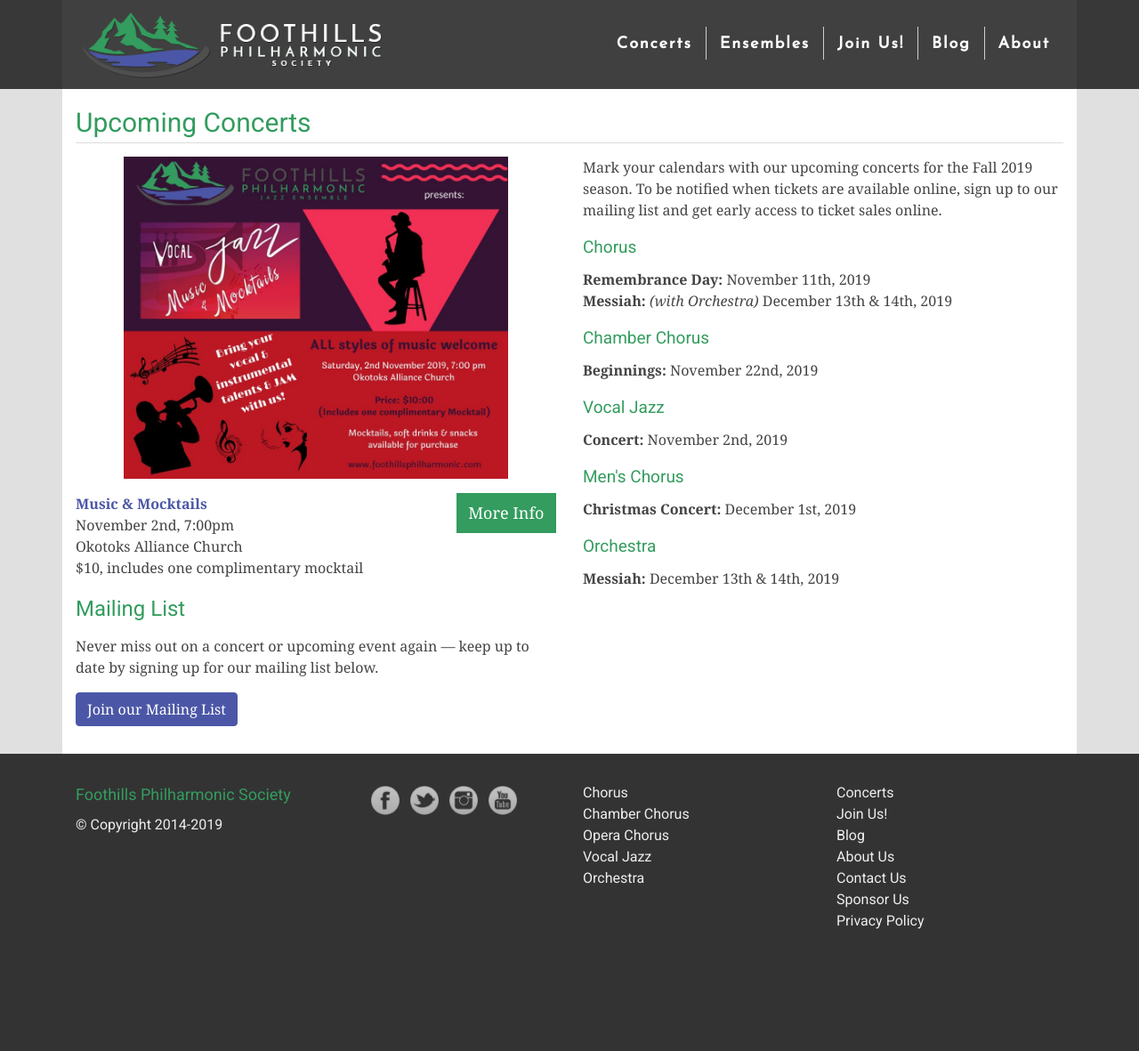
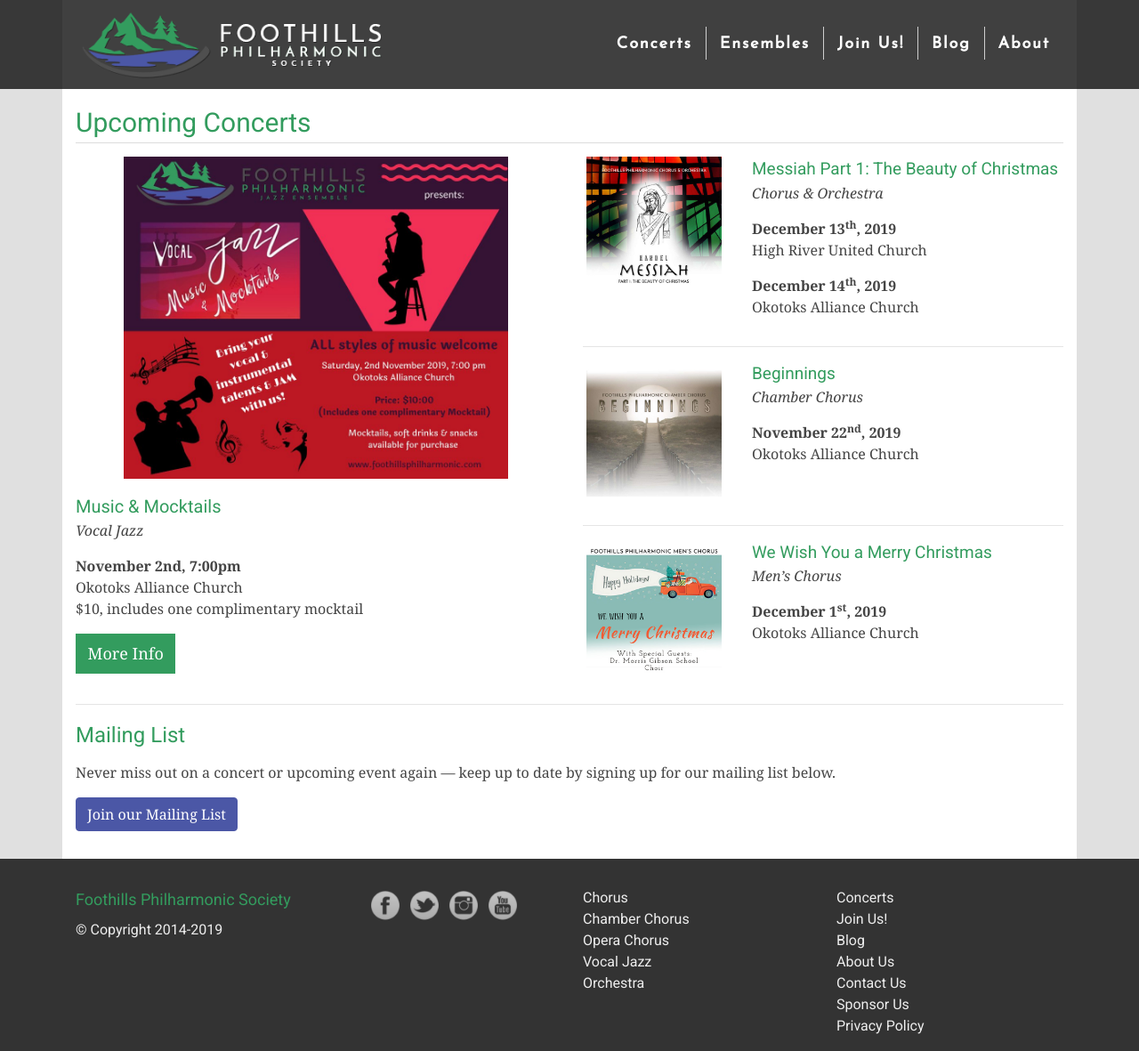
Before and after one commit to percyhanna/fps, a Jekyll site: the page built from concerts/index.html, in a window 1280 px wide and 1181 px high. Shown: the whole window at 89% size. Built offline with Jekyll 4.4.1, drawn with Linux system fonts in a browser that asks for light colours; nearby versions of some CDN libraries; Markdown is read by kramdown in place of the engine named in the settings.

Commit message:
Add more concert info and posters

```diff
--- a/concerts/index.html
+++ b/concerts/index.html
@@ -13,54 +13,112 @@
       </a>
     </p>
 
+    <h4 class="tight">
+      <a href="https://www.facebook.com/events/1320069668164142/" target="_blank">
+        Music &amp; Mocktails
+      </a>
+    </h4>
+
     <p>
-      <a class="link-button float-right" href="https://www.facebook.com/events/1320069668164142/" target="_blank">
-        More Info
-      </a>
+      <em>Vocal Jazz</em>
+    </p>
 
-      <a href="https://www.facebook.com/events/1320069668164142/" target="_blank">
-        <strong>Music &amp; Mocktails</strong>
-      </a>
-
-      <br>November 2nd, 7:00pm
+    <p>
+      <strong>November 2nd, 7:00pm</strong>
       <br>Okotoks Alliance Church
       <br>$10, includes one complimentary mocktail
     </p>
 
+    <p>
+      <a class="link-button" href="https://www.facebook.com/events/1320069668164142/" target="_blank">
+        More Info
+      </a>
+    </p>
+  </div>
+
+  <div class="col-12 col-md-6">
+    <div class="row">
+      <div class="col-md-4 col-12">
+        <p class="content-image large">
+          <img src="/images/concerts/2019-fall/messiah-square.jpg" alt="Messiah: Part 1">
+        </p>
+      </div>
+
+      <div class="col-md-8 col-12">
+        <h5 class="tight">Messiah Part 1: The Beauty of Christmas</h5>
+
+        <p>
+          <em>Chorus &amp; Orchestra</em>
+        </p>
+
+        <p>
+          <strong>December 13<sup>th</sup>, 2019</strong>
+          <br>High River United Church
+        </p>
+
+        <p>
+          <strong>December 14<sup>th</sup>, 2019</strong>
+          <br>Okotoks Alliance Church
+        </p>
+      </div>
+    </div>
+
+    <hr>
+
+    <div class="row">
+      <div class="col-md-4 col-12">
+        <p class="content-image large">
+          <img src="/images/concerts/2019-fall/beginnings-square.jpg" alt="Beginnings">
+        </p>
+      </div>
+
+      <div class="col-md-8 col-12">
+        <h5 class="tight">Beginnings</h5>
+
+        <p>
+          <em>Chamber Chorus</em>
+        </p>
+
+        <p>
+          <strong>November 22<sup>nd</sup>, 2019</strong>
+          <br>Okotoks Alliance Church
+        </p>
+      </div>
+    </div>
+
+    <hr>
+
+    <div class="row">
+      <div class="col-md-4 col-12">
+        <p class="content-image large">
+          <img src="/images/concerts/2019-fall/mens-chorus-square.jpg" alt="We Wish You a Merry Christmas">
+        </p>
+      </div>
+
+      <div class="col-md-8 col-12">
+        <h5 class="tight">We Wish You a Merry Christmas</h5>
+
+        <p>
+          <em>Men’s Chorus</em>
+        </p>
+
+        <p>
+          <strong>December 1<sup>st</sup>, 2019</strong>
+          <br>Okotoks Alliance Church
+        </p>
+      </div>
+    </div>
+  </div>
+</div>
+
+<hr>
+
+<div class="row">
+  <div class="col">
     <h2>Mailing List</h2>
     <p>Never miss out on a concert or upcoming event again — keep up to date by signing up for our mailing list below.</p>
     <p>
       <a class="btn btn-primary" href="http://eepurl.com/bzn_Jf" target="_blank">Join our Mailing List</a>
     </p>
   </div>
-
-  <div class="col-12 col-md-6">
-    <p>Mark your calendars with our upcoming concerts for the Fall 2019 season. To be notified when tickets are available online, sign up to our mailing list and get early access to ticket sales online.</p>
-
-    <h5>Chorus</h5>
-    <p>
-      <strong>Remembrance Day:</strong> November 11th, 2019<br>
-      <strong>Messiah:</strong> <em>(with Orchestra)</em> December 13th &amp; 14th, 2019
-    </p>
-
-    <h5>Chamber Chorus</h5>
-    <p>
-      <strong>Beginnings:</strong> November 22nd, 2019
-    </p>
-
-    <h5>Vocal Jazz</h5>
-    <p>
-      <strong>Concert:</strong> November 2nd, 2019
-    </p>
-
-    <h5>Men's Chorus</h5>
-    <p>
-      <strong>Christmas Concert:</strong> December 1st, 2019
-    </p>
-
-    <h5>Orchestra</h5>
-    <p>
-      <strong>Messiah:</strong> December 13th &amp; 14th, 2019
-    </p>
-  </div>
 </div>
--- a/css/new-design.css
+++ b/css/new-design.css
@@ -272,6 +272,10 @@
 
 .content-image img {
   max-width: 80%;
+}
+
+.content-image.large img {
+  max-width: 95%;
 }
 
 #social-menu {
```
Also changed, not shown: images/concerts/2019-fall/beginnings-square.jpg (added), images/concerts/2019-fall/mens-chorus-square.jpg (added), images/concerts/2019-fall/messiah-square.jpg (added).
